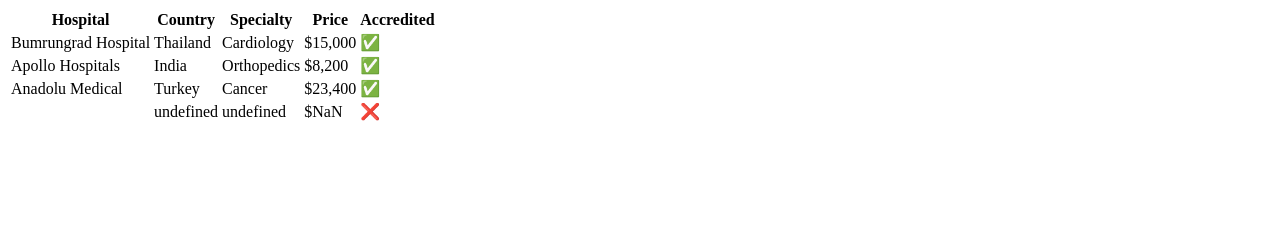
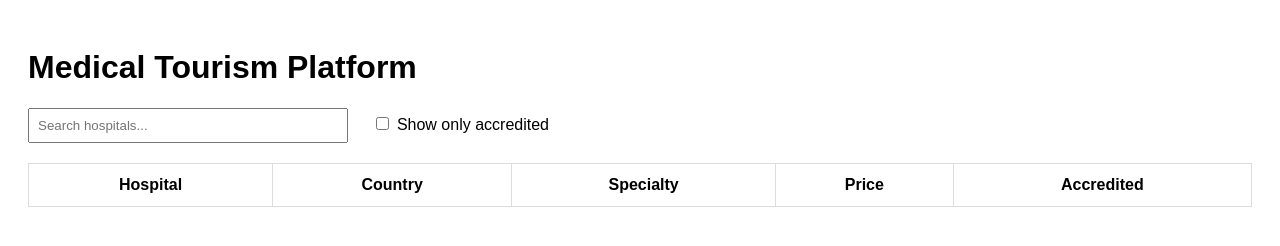
Before and after one commit to John-Caples/medical-tourism-platform, a plain HTML site: page index.html in a window 1280 px wide. Drawn offline with Linux system fonts and the light colour scheme.

Commit message:
Update index.html

```diff
--- a/index.html
+++ b/index.html
@@ -1,26 +1,60 @@
+<!DOCTYPE html>
+<html>
+<head>
+  <title>Trusted Care Abroad</title>
+  <style>
+    body { font-family: Arial; padding: 20px; }
+    table { border-collapse: collapse; width: 100%; margin-top: 20px; }
+    td, th { border: 1px solid #ddd; padding: 12px; }
+    input[type="text"] { padding: 8px; width: 300px; }
+    label { margin-left: 20px; }
+  </style>
+</head>
+<body>
+  <h1>Medical Tourism Platform</h1>
+  <input type="text" id="search" placeholder="Search hospitals...">
+  <label>
+    <input type="checkbox" id="accreditedOnly"> Show only accredited
+  </label>
+
   <table id="hospitals">
     <tr><th>Hospital</th><th>Country</th><th>Specialty</th><th>Price</th><th>Accredited</th></tr>
   </table>
 
   <script>
-// Fetch hospital data
+    let allHospitals = [];
     fetch('https://raw.githubusercontent.com/John-Caples/medical-tourism-platform/main/hospitals.csv')
-  .then(response => response.text())
-  .then(data => {
-    const rows = data.split('\n');
-    const table = document.getElementById('hospitals');
+      .then(r => r.text())
+      .then(d => {
+        allHospitals = d.split('\n').slice(1);
+        updateTable();
+      });
 
-    rows.slice(1).forEach(row => {
-      const [name, country, specialty, accredited, price] = row.split(',');
-      table.innerHTML += `
-        <tr>
-          <td>${name}</td>
-          <td>${country}</td>
-          <td>${specialty}</td>
-          <td>$${Number(price).toLocaleString()}</td>
-          <td>${accredited === 'Yes' ? '✅' : '❌'}</td>
-        </tr>
+    function updateTable() {
+      const search = document.getElementById('search').value.toLowerCase();
+      const accreditedOnly = document.getElementById('accreditedOnly').checked;
+      const filtered = allHospitals.filter(row => {
+        const [n,c,s,a,p] = row.split(',');
+        return (n.toLowerCase().includes(search) && (!accreditedOnly || a === 'Yes');
+      });
+
+      document.getElementById('hospitals').innerHTML = `
+        <tr><th>Hospital</th><th>Country</th><th>Specialty</th><th>Price</th><th>Accredited</th></tr>
+        ${filtered.map(row => {
+          const [n,c,s,a,p] = row.split(',');
+          return `<tr>
+            <td>${n}</td>
+            <td>${c}</td>
+            <td>${s}</td>
+            <td>$${Number(p).toLocaleString()}</td>
+            <td>${a === 'Yes' ? '✅' : '❌'}</td>
+          </tr>`;
+        }).join('')}
       `;
-    });
-  });
+    }
+
+    document.getElementById('search').addEventListener('input', updateTable);
+    document.getElementById('accreditedOnly').addEventListener('change', updateTable);
   </script>
+</body>
+</html>
```
Lines whose indentation alone changed are shown as unchanged.
